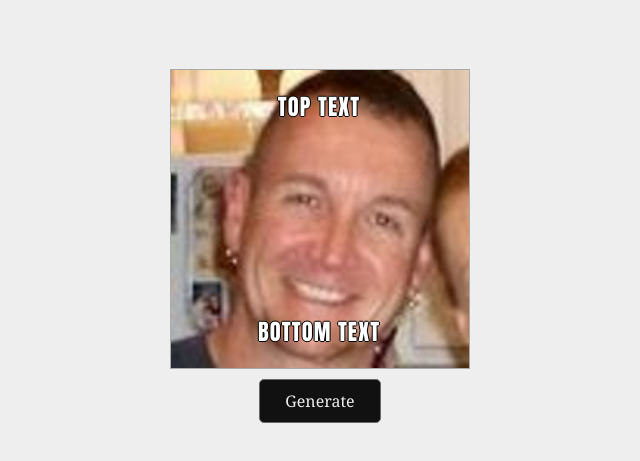
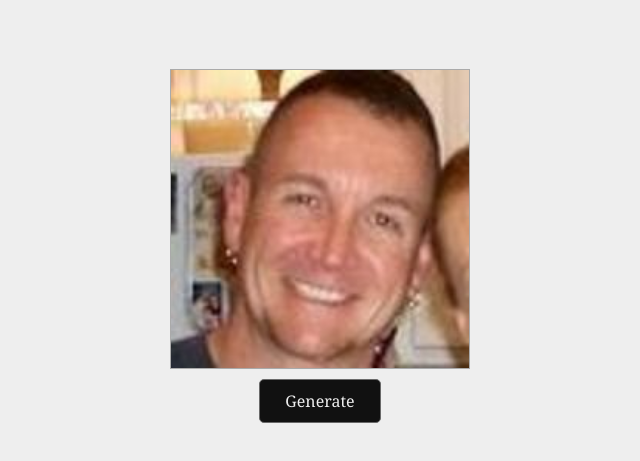
Before and after one commit to spikeburton/codedaddy-meme-generator, a plain HTML site: page index.html in a window 1280 px wide. Shown: the part 67-528 px from the top of the page, without its empty margins (320-960 px from the left). Drawn offline with Linux system fonts and the light colour scheme.

Commit message:
remove default text

```diff
--- a/index.html
+++ b/index.html
@@ -11,8 +11,8 @@
   <h1>Codedaddy Meme Generator</h1>
   <div class="container">
     <div class="meme-card">
-      <div id="top-text" class="meme-text">Top Text</div>
-      <div id="bottom-text" class="meme-text">Bottom Text</div>
+      <div id="top-text" class="meme-text"></div>
+      <div id="bottom-text" class="meme-text"></div>
     </div>
     <a id="generate" href="javascript:generate()">Generate</a>
   </div>
```
